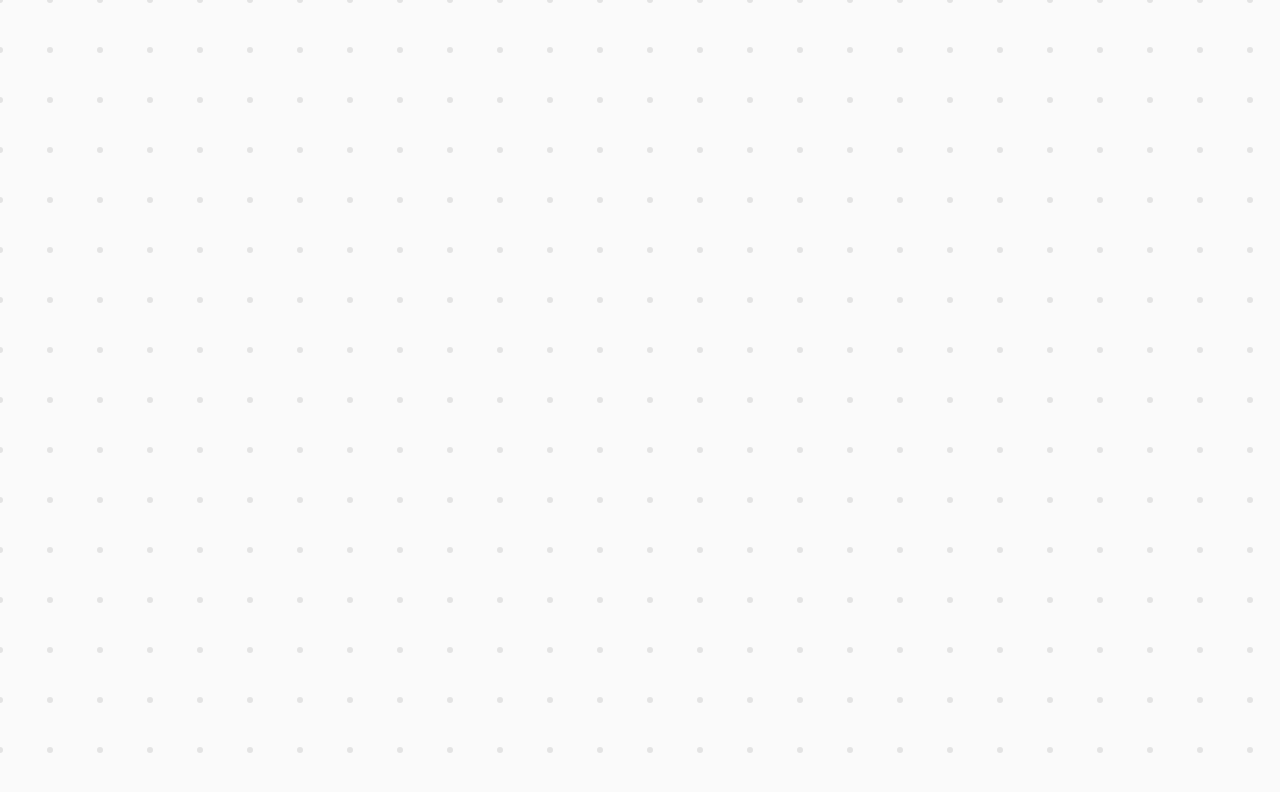
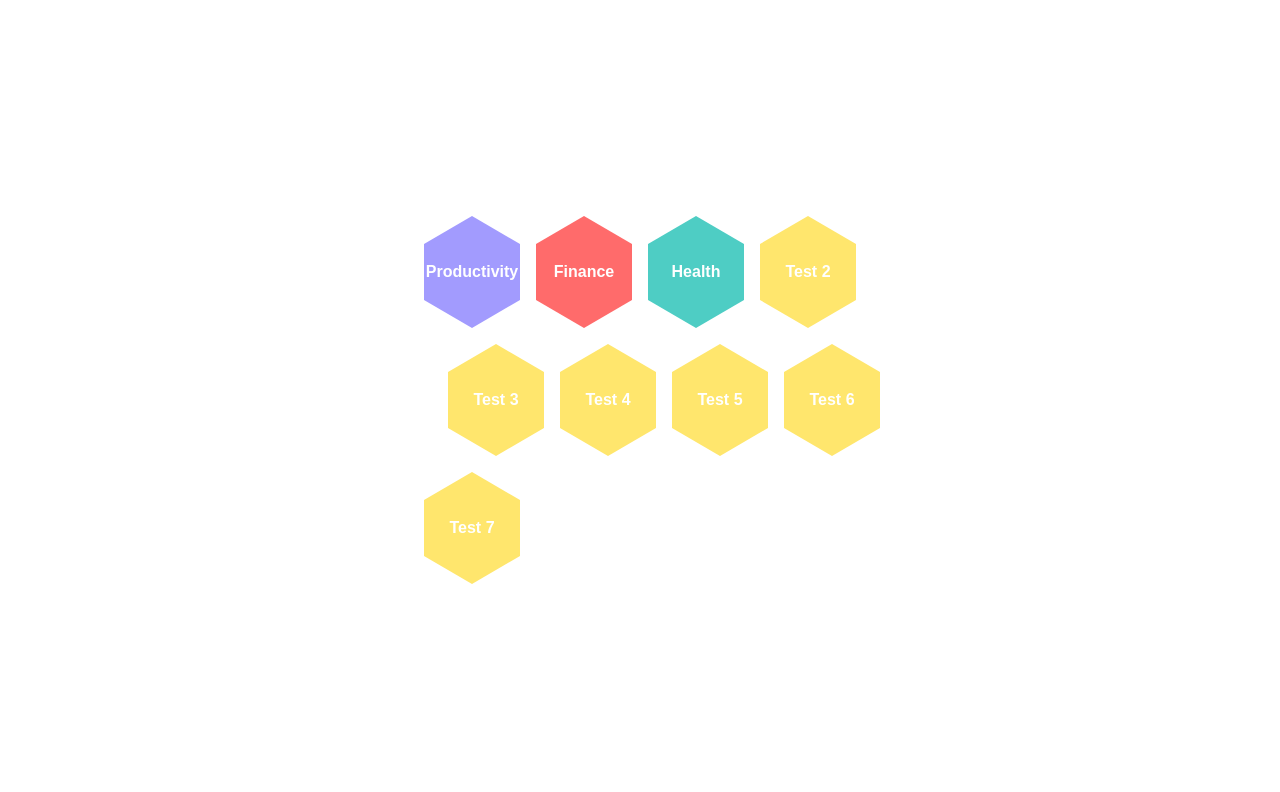
Before and after one commit to alexshagadev/next-up, a Next.js app: page / in a window 1280 px wide. Shown: the top 792 px of the page. Built offline with nearby package versions, Linux system fonts and the light colour scheme.

Commit message:
working UI

```diff
--- a/package.json
+++ b/package.json
@@ -12,9 +12,11 @@
     "d3": "^7.9.0",
     "d3-hexbin": "^0.2.2",
     "d3-voronoi": "^1.1.4",
-    "next": "15.1.7",
+    "framer-motion": "^12.4.3",
+    "next": "^15.1.7",
     "react": "^19.0.0",
-    "react-dom": "^19.0.0"
+    "react-dom": "^19.0.0",
+    "react-quiz-component": "^0.9.1"
   },
   "devDependencies": {
     "@eslint/eslintrc": "^3",
--- /dev/null
+++ b/src/components/CardView.js
@@ -0,0 +1,91 @@
+import { useState } from "react";
+import ModuleCard from "./ModuleCard";
+import QuizCard from "./QuizCard";
+
+const CardView = ({ cluster, onBack, onComplete, modules = [], quizzes = [] }) => {
+  const steps = ["Step 1", "Step 2", "Step 3", "Step 4"];
+  const [currentStep, setCurrentStep] = useState(0);
+
+  // Check if cluster exists and then perform filtering
+  const clusterModules = cluster ? modules.filter((m) => m.clusterId === cluster.id) : [];
+  const clusterQuizzes = cluster ? quizzes.filter((q) => q.clusterId === cluster.id) : [];
+
+  // Alternate modules and quizzes
+  const mixedList = [];
+  const maxLen = Math.max(clusterModules.length, clusterQuizzes.length);
+
+  for (let i = 0; i < maxLen; i++) {
+    if (clusterModules[i]) mixedList.push({ type: "module", data: clusterModules[i] });
+    if (clusterQuizzes[i]) mixedList.push({ type: "quiz", data: clusterQuizzes[i] });
+  }
+
+  // Items of the current step
+  const currentItem = mixedList[currentStep];
+
+  // Progress Update
+  const handleNextStep = () => {
+    if (currentStep < mixedList.length - 1) {
+      setCurrentStep(currentStep + 1);
+    } else {
+      onComplete();
+    }
+  };
+
+  return (
+    <div className="w-full max-w-4xl p-8 bg-white rounded-lg shadow-lg mx-auto">
+      {/* Back button */}
+      <button
+        className="mb-4 px-4 py-2 bg-gray-900 text-white rounded hover:bg-gray-700 transition-all duration-300"
+        onClick={onBack}
+      >
+        Back
+      </button>
+
+      {/* Cluster Title */}
+      <h2 className="text-3xl font-bold mb-6 text-gray-800">
+        {cluster ? cluster.name : "No Cluster Selected"}
+      </h2>
+
+      {/* Progress indicator dots */}
+      <div className="flex justify-center items-center space-x-4 mb-6">
+        {steps.map((step, index) => (
+          <div key={index} className="flex flex-col items-center">
+            <div
+              className={`w-6 h-6 rounded-full ${
+                index <= currentStep ? "bg-blue-500" : "bg-gray-300"
+              } transition-all duration-300`}
+            />
+            <span className="text-sm text-gray-600 mt-2">{step}</span>
+          </div>
+        ))}
+      </div>
+
+      {/* Show currently in progress items */}
+      <div className="flex justify-center mb-6">
+        {currentItem ? (
+          currentItem.type === "module" ? (
+            <ModuleCard module={currentItem.data} />
+          ) : (
+            <QuizCard quiz={currentItem.data} />
+          )
+        ) : (
+          <p className="text-gray-500">No more steps.</p>
+        )}
+      </div>
+
+      {/* Next button */}
+      <div className="flex justify-center">
+        <button
+          onClick={handleNextStep}
+          className={`px-4 py-2 text-white rounded ${
+            currentStep < mixedList.length - 1 ? "bg-blue-500 hover:bg-blue-700" : "bg-green-500 hover:bg-green-700"
+          } transition-all duration-300`}
+        >
+          {currentStep < mixedList.length - 1 ? "Next Step" : "Finish"}
+        </button>
+      </div>
+    </div>
+  );
+};
+
+export default CardView;
--- /dev/null
+++ b/src/components/HexGrid.js
@@ -0,0 +1,70 @@
+import { useState } from "react";
+import Hexagon from "./Hexagon";
+import CardView from "./CardView";
+
+const HexGrid = () => {
+  const [cardCluster, setCardCluster] = useState(null);
+  const [completedClusters, setCompletedClusters] = useState([]);
+
+  const clusters = [
+    { id: 0, name: "Productivity", color: "#A29BFE" },
+    { id: 1, name: "Finance", color: "#FF6B6B" },
+    { id: 2, name: "Health", color: "#4ECDC4" },
+    { id: 3, name: "Test 2", color: "#FFE66D" },
+    { id: 4, name: "Test 3", color: "#FFE66D" },
+    { id: 5, name: "Test 4", color: "#FFE66D" },
+    { id: 6, name: "Test 5", color: "#FFE66D" },
+    { id: 7, name: "Test 6", color: "#FFE66D" },
+    { id: 8, name: "Test 7", color: "#FFE66D" },
+  ];
+
+  // Function to save completed clusters
+  const markClusterComplete = (clusterId) => {
+    if (!completedClusters.includes(clusterId)) {
+      setCompletedClusters([...completedClusters, clusterId]);
+    }
+    setCardCluster(null);
+  };
+
+  return (
+    <div className="min-h-screen flex items-center justify-center">
+      {cardCluster ? (
+        <CardView
+          cluster={cardCluster}
+          onBack={() => setCardCluster(null)}
+          onComplete={() => markClusterComplete(cardCluster.id)}
+        />
+      ) : (
+        <div className="grid grid-cols-4 gap-4 max-w-lg mx-auto">
+          {clusters.map((cluster, index) => {
+            const isCompleted = completedClusters.includes(cluster.id);
+            return (
+              <div
+                key={cluster.id}
+                className={`transition-transform transform hover:scale-105 ${
+                  Math.floor(index / 4) % 2 === 1 ? "translate-x-6" : ""
+                }`}
+              >
+                <Hexagon
+                  color={isCompleted ? "#2ECC71" : cluster.color}
+                  onClick={() => setCardCluster(cluster)}
+                >
+                  <div className="text-center">
+                    <p className={isCompleted ? "text-white font-bold" : ""}>
+                      {cluster.name}
+                    </p>
+                    {isCompleted && (
+                      <p className="text-white text-sm mt-1 font-semibold">Complete</p>
+                    )}
+                  </div>
+                </Hexagon>
+              </div>
+            );
+          })}
+        </div>
+      )}
+    </div>
+  );
+};
+
+export default HexGrid;
--- /dev/null
+++ b/src/components/Hexagon.js
@@ -0,0 +1,15 @@
+const Hexagon = ({ children, onClick, color }) => {
+    return (
+
+      //styling for the hexagon shape and the hover
+      <div
+        className="w-24 h-28 flex items-center justify-center bg-gray-200 clip-hexagon cursor-pointer transition-all duration-300 hover:scale-110"
+        style={{ backgroundColor: color }}
+        onClick={onClick}
+      >
+        <span className="text-white font-semibold text-center">{children}</span>
+      </div>
+    );
+  };
+
+  export default Hexagon;
--- /dev/null
+++ b/src/components/ModuleCard.js
@@ -0,0 +1,9 @@
+const ModuleCard = ({ module }) => {
+    return (
+      <div className="p-6 bg-gray-50 rounded-lg shadow-sm text-center w-60">
+        <h4 className="text-lg font-medium text-gray-800">{module.name}</h4>
+      </div>
+    );
+  };
+
+  export default ModuleCard;
--- /dev/null
+++ b/src/components/QuizCard.js
@@ -0,0 +1,36 @@
+"use client";
+
+import dynamic from "next/dynamic";
+
+const Quiz = dynamic(() => import("react-quiz-component"), { ssr: false });
+
+const QuizCard = ({ quiz }) => {
+  if (!quiz || !quiz.questions || quiz.questions.length === 0) {
+    return (
+      <div className="p-6 bg-yellow-50 rounded-lg shadow-sm text-center w-full">
+        <h4 className="text-lg font-medium text-gray-800 mb-4">No Quiz Available</h4>
+        <p className="text-gray-500">There are no questions available for this quiz.</p>
+      </div>
+    );
+  }
+
+  const quizData = {
+    quizTitle: quiz.name || "Untitled Quiz",
+    questions: quiz.questions.map((q, index) => ({
+      question: q.question || `Question ${index + 1}`,
+      questionType: "text",
+      answerSelectionType: "single",
+      answers: q.answers || ["No options available"],
+      correctAnswer: q.correctIndex !== undefined ? (q.correctIndex + 1).toString() : "1",
+    })),
+  };
+
+  return (
+    <div className="p-6 bg-yellow-50 rounded-lg shadow-sm text-center w-full">
+      <h4 className="text-lg font-medium text-gray-800 mb-4">{quiz.name || "Untitled Quiz"}</h4>
+      <Quiz quiz={quizData} shuffle={true} />
+    </div>
+  );
+};
+
+export default QuizCard;
--- a/src/pages/index.js
+++ b/src/pages/index.js
@@ -1,23 +1,13 @@
 import Head from "next/head";
-import { useState, useEffect } from "react";
-import DotGrid from "../components/DotGrid";
+import HexGrid from "../components/HexGrid";
 
 export default function Home() {
-  const [dimensions, setDimensions] = useState({ width: 0, height: 0 });
-
-  useEffect(() => {
-    setDimensions({ width: window.innerWidth, height: window.innerHeight });
-  }, []);
-
   return (
-    <div className="relative w-screen h-screen">
+    <div>
       <Head>
-        <title>Dot Grid</title>
+        <title>Hexagonal Grid</title>
       </Head>
-      {/* Ensure the DotGrid only renders after dimensions are available */}
-      {dimensions.width > 0 && dimensions.height > 0 && (
-        <DotGrid width={dimensions.width} height={dimensions.height} />
-      )}
+      <HexGrid />
     </div>
   );
 }
--- a/src/styles/globals.css
+++ b/src/styles/globals.css
@@ -48,3 +48,10 @@ body {
 .cluster:hover {
   transform: scale(1.1); /* Simple hover effect to enlarge the blobs */
 }
+
+/* making custom hexagon */
+@layer utilities {
+  .clip-hexagon {
+    clip-path: polygon(50% 0%, 100% 25%, 100% 75%, 50% 100%, 0% 75%, 0% 25%);
+  }
+}
```
Also changed, not shown: src/data/quizData.json (added, +31 -0 lines), 1 other file (tests, documents, lock files or other folders).
